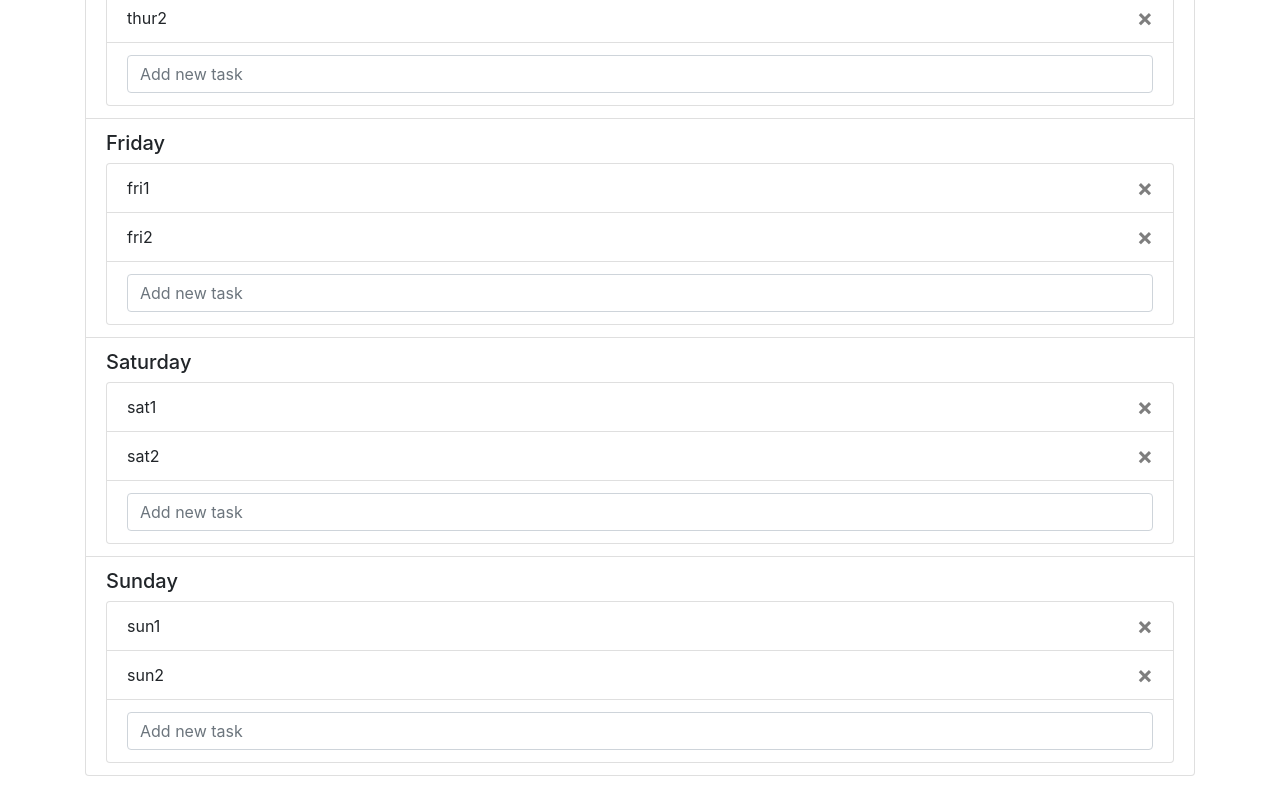
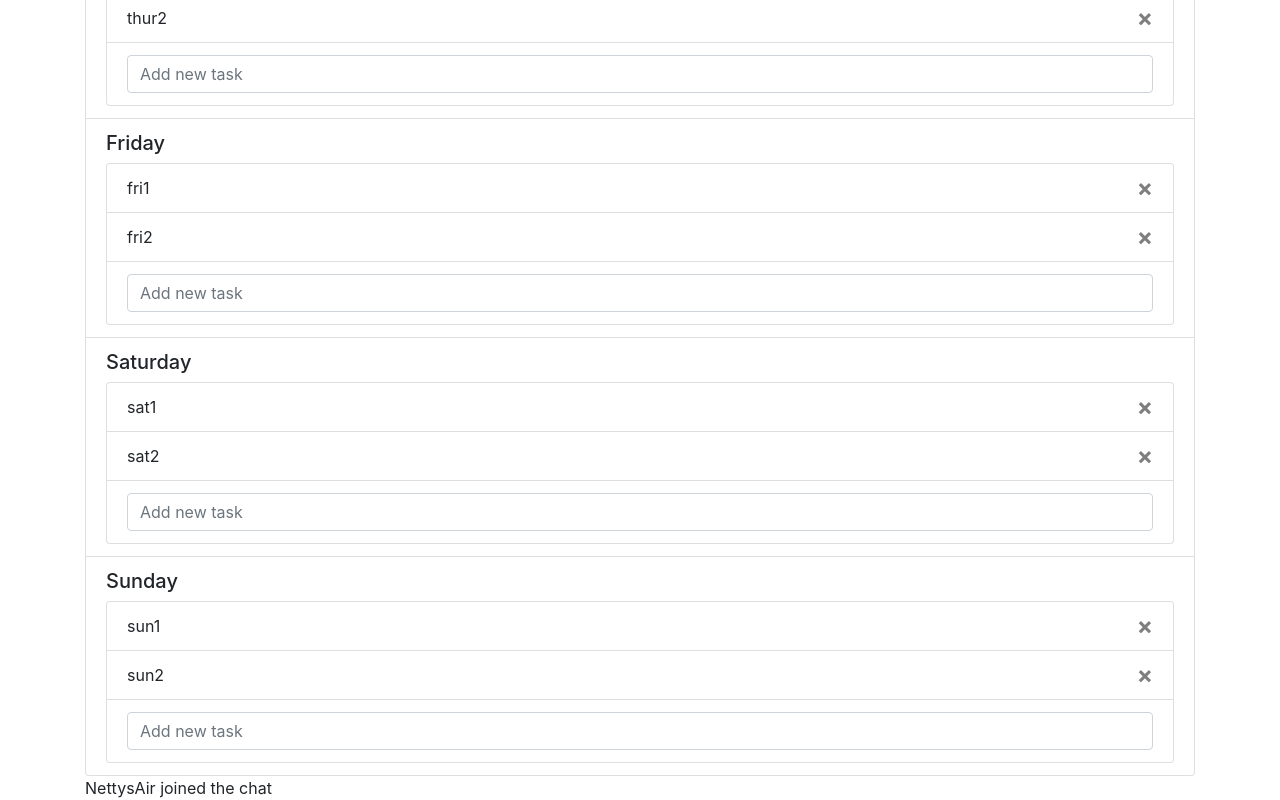
Before and after one commit to b40deep/dayByDay, a React (Create React App) app: page / in a window 1280 px wide. Shown: the part 814-1614 px from the top of the page. Before the commit the page ends 1590 px from the top, so only its background shows below. Built offline with nearby package versions, Linux system fonts and the light colour scheme.

Commit message:
Added NettysAir to code contributors

```diff
--- a/src/components/Week.jsx
+++ b/src/components/Week.jsx
@@ -68,6 +68,7 @@ class Week extends Component {
                 </li>
               ))}
             </ul>
+            <span>NettysAir joined the chat</span>
           </React.Fragment>
         }
       </div>
```
Also changed, not shown: 1 other file (tests, documents, lock files or other folders).
